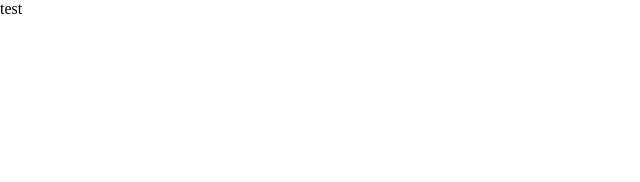
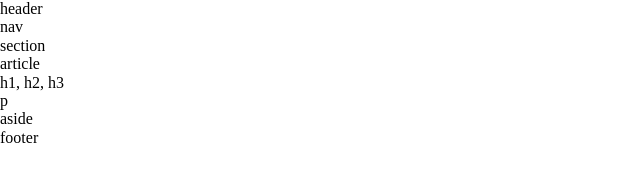
Before and after one commit to reubenwalker64/HW-Wireframe, a plain HTML site: page index.html in a window 1280 px wide. Shown: the whole page, without its empty margins (0-640 px from the left). Drawn offline with Linux system fonts and the light colour scheme.

Commit message:
second commit

```diff
--- a/index.html
+++ b/index.html
@@ -6,10 +6,34 @@
    <meta charset="UTF-8">
    <meta name="viewport" content="width=device-width, initial-scale=1.0">
    <meta http-equiv="X-UA-Compatible" content="ie=edge">
-   <title>Document</title>
+   <title>HW Wireframe</title>
    <link rel="stylesheet" type="text/css" href="style.css">
 </head>
 <body>
-   test
+
+    <header>
+        header
+    </header>
+
+    <nav>nav</nav>
+
+    <section>
+        <section> section
+            <article> article
+                <section>
+                    h1, h2, h3
+                </section>
+                <section>
+                    p
+                </section>
+            </article>
+        </section>
+    </section>
+    <aside>
+        aside
+    </aside>
+    <footer>
+        footer
+    </footer>
 </body>
 </html>
```
